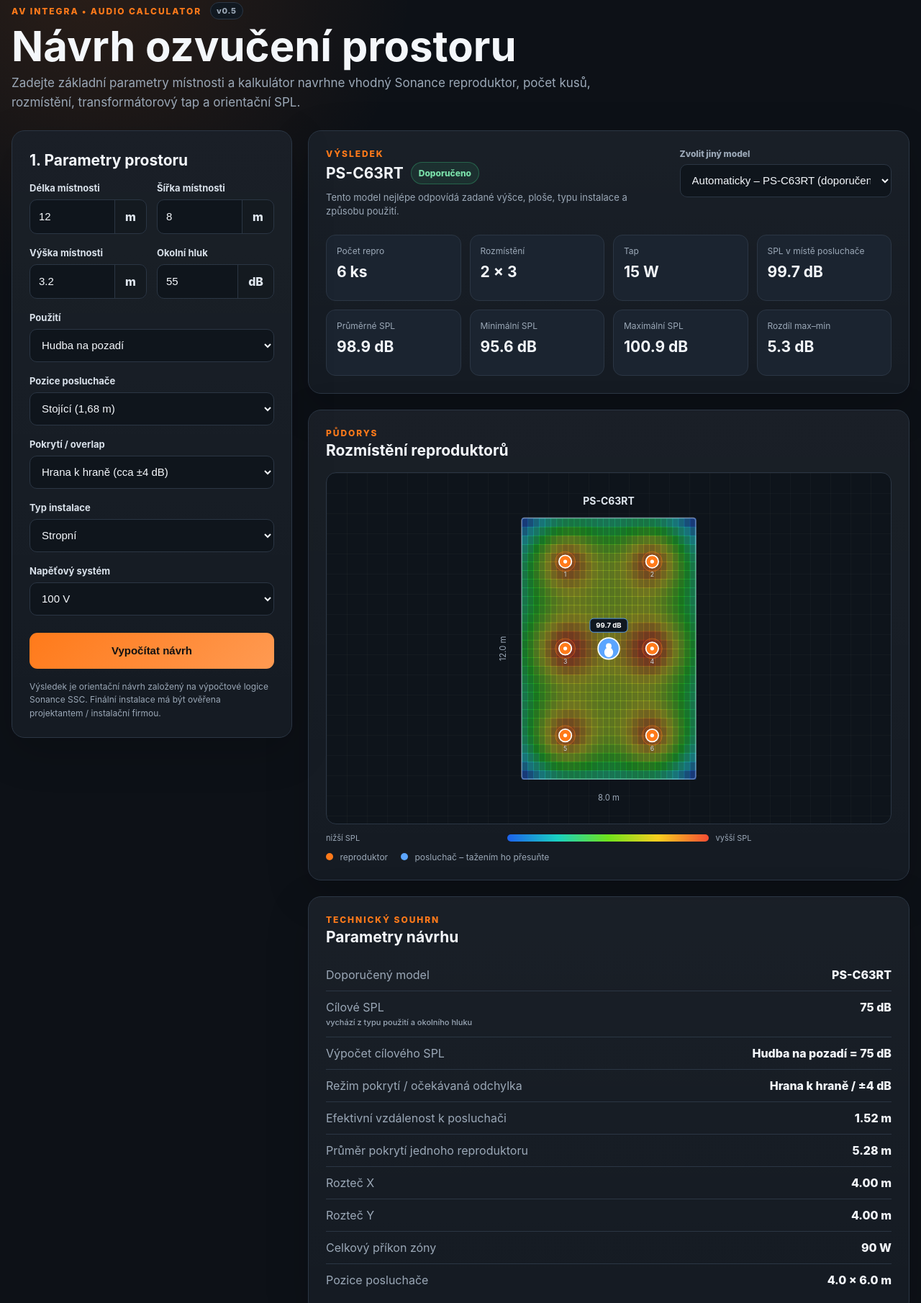
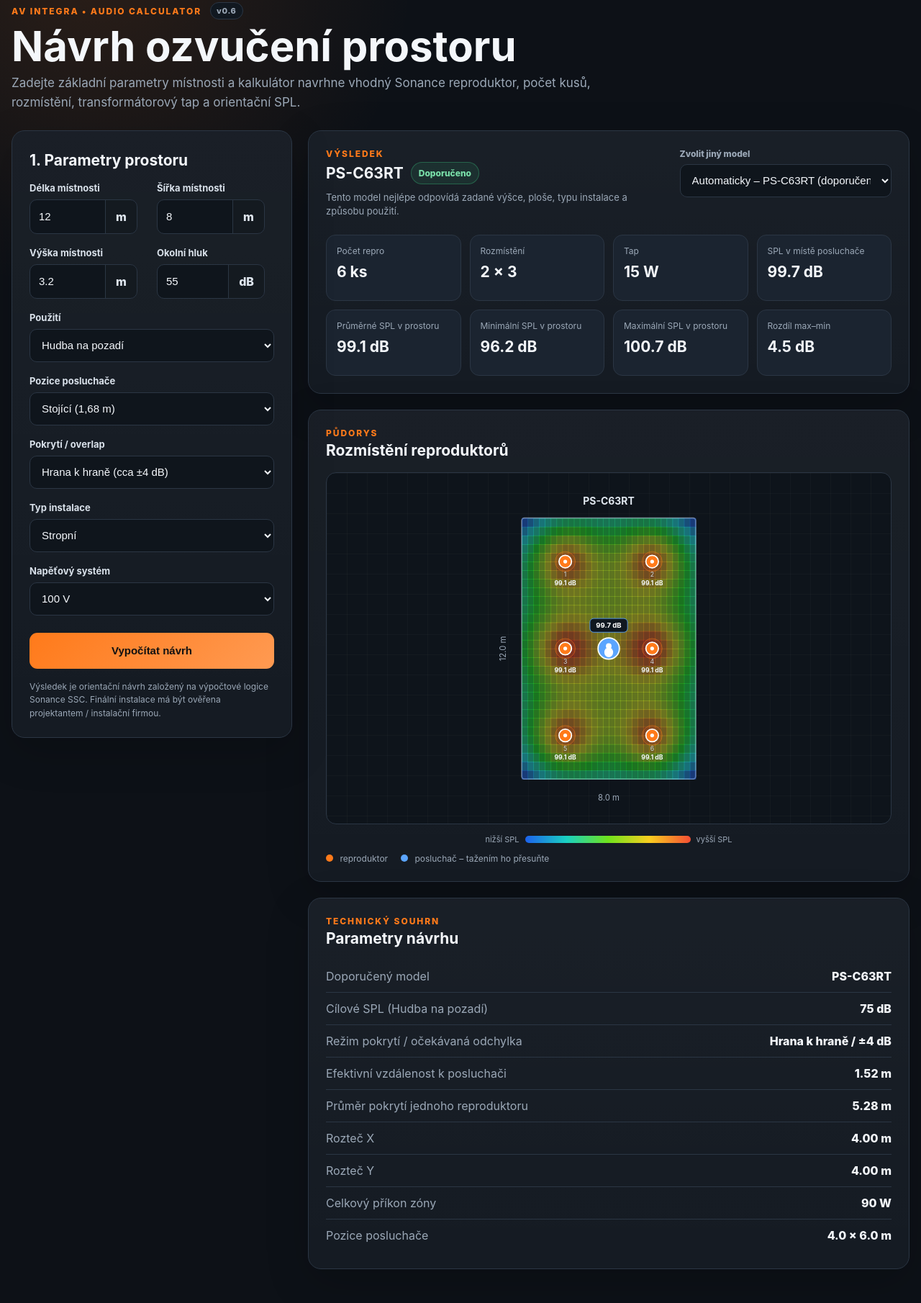
Before and after one commit to sebecomujebe/Audio-calculator, a plain HTML site: page index.html in a window 1280 px wide. Shown: the part 41-1851 px from the top of the page at 72% size. Drawn offline with Linux system fonts and the light colour scheme.

Commit message:
Add files via upload
0,6

```diff
--- a/app.js
+++ b/app.js
@@ -1,4 +1,4 @@
-const APP_VERSION = "0.5";
+const APP_VERSION = "0.6";
 const FEET_PER_METER = 3.28084;
 const SPL_REFERENCE_DISTANCE_FT = 3.28084;
 const MIN_LISTENER_DISTANCE_FT = 0.5;
@@ -233,11 +233,13 @@ function calculatePlacements(coverage) {
 function calculatePower({speaker, targetSPL, ambientNoise, useCase, voltage}, coverage) {
   const headroom = HEADROOM_BY_APPLICATION[useCase] || 10;
   const distanceLoss = 20 * Math.log10(coverage.listenerDistance / SPL_REFERENCE_DISTANCE_FT);
+  const arrayGain = 10 * Math.log10(Math.max(1, coverage.count));
 
-  // For tap selection, estimate required level from one speaker at the nominal listener distance.
+  // Stejná logika jako SSC: potřebný tap zohledňuje cílové SPL,
+  // headroom, citlivost, nominální vzdálenost a počet repro.
   const requiredTap = Math.pow(
     10,
-    (targetSPL + headroom - speaker.sensitivity + distanceLoss) / 10
+    (targetSPL + headroom - speaker.sensitivity + distanceLoss - arrayGain) / 10
   );
 
   const taps = voltage === "100V" ? speaker.taps100 : speaker.taps;
@@ -256,9 +258,20 @@ function calculatePower({speaker, targetSPL, ambientNoise, useCase, voltage}, co
     }
   }
 
+  const singleSpeakerSPL =
+    speaker.sensitivity +
+    10 * Math.log10(recommendedTap) -
+    distanceLoss;
+
+  const combinedSPL =
+    singleSpeakerSPL +
+    arrayGain;
+
   return {
     requiredTap,
     recommendedTap,
+    singleSpeakerSPL,
+    combinedSPL,
     totalPower: recommendedTap * coverage.count
   };
 }
@@ -284,6 +297,44 @@ function calculateSPLAtPoint({xFt, yFt, listenerHeightFt, placements, mountingHe
   }
 
   return 10 * Math.log10(Math.max(totalIntensity, 1e-12));
+}
+
+
+function calculateSPLStatsLikeSSC({
+  lengthFt,
+  widthFt,
+  placements,
+  mountingHeightFt,
+  listenerHeightFt,
+  speaker,
+  tap
+}) {
+  const stepFt = 3;
+  const values = [];
+
+  for (let xFt = stepFt; xFt < widthFt; xFt += stepFt) {
+    for (let yFt = stepFt; yFt < lengthFt; yFt += stepFt) {
+      values.push(calculateSPLAtPoint({
+        xFt, yFt, listenerHeightFt, placements, mountingHeightFt, speaker, tap
+      }));
+    }
+  }
+
+  if (!values.length) {
+    return { min: 0, max: 0, average: 0, spread: 0, variation: 0 };
+  }
+
+  const min = Math.min(...values);
+  const max = Math.max(...values);
+  const average = values.reduce((a,b) => a + b, 0) / values.length;
+
+  return {
+    min,
+    max,
+    average,
+    spread: max - min,
+    variation: (max - min) / 2
+  };
 }
 
 function calculateHeatmap({
@@ -408,6 +459,9 @@ function drawFloorPlan({
         <circle cx="${cx}" cy="${cy}" r="${radius}" fill="#ff7a1a" stroke="#fff" stroke-width="2"/>
         <circle cx="${cx}" cy="${cy}" r="3" fill="#fff"/>
         <text x="${cx}" y="${cy + 24}" text-anchor="middle" fill="#d0d7df" font-size="10">${idx + 1}</text>
+        <text x="${cx}" y="${cy + 38}" text-anchor="middle" fill="#f4f7fb" font-size="10" font-weight="700">
+          ${appState.latest?.power?.singleSpeakerSPL?.toFixed(1) ?? "—"} dB
+        </text>
       </g>`;
   }).join("");
 
@@ -680,6 +734,16 @@ function calculate() {
     tap: power.recommendedTap
   });
 
+  const splStats = calculateSPLStatsLikeSSC({
+    lengthFt,
+    widthFt,
+    placements,
+    mountingHeightFt,
+    listenerHeightFt,
+    speaker,
+    tap: power.recommendedTap
+  });
+
   if (appState.listenerXFt === null || appState.listenerXFt > widthFt) {
     appState.listenerXFt = widthFt / 2;
   }
@@ -702,7 +766,7 @@ function calculate() {
     recommendedSpeaker,
     speakerType,
     targetSPL,
-    heatmap,
+    heatmap: splStats,
     power,
     coverage,
     recommendedCoverage
@@ -714,19 +778,19 @@ function calculate() {
   document.getElementById("layoutValue").textContent = `${coverage.columns} × ${coverage.rows}`;
   document.getElementById("tapValue").textContent = `${power.recommendedTap} W`;
   document.getElementById("listenerSplValue").textContent = `${listenerSPL.toFixed(1)} dB`;
-  document.getElementById("averageSplValue").textContent = `${heatmap.average.toFixed(1)} dB`;
-  document.getElementById("minimumSplValue").textContent = `${heatmap.min.toFixed(1)} dB`;
-  document.getElementById("maximumSplValue").textContent = `${heatmap.max.toFixed(1)} dB`;
-  document.getElementById("spreadSplValue").textContent = `${heatmap.spread.toFixed(1)} dB`;
+  document.getElementById("averageSplValue").textContent = `${splStats.average.toFixed(1)} dB`;
+  document.getElementById("minimumSplValue").textContent = `${splStats.min.toFixed(1)} dB`;
+  document.getElementById("maximumSplValue").textContent = `${splStats.max.toFixed(1)} dB`;
+  document.getElementById("spreadSplValue").textContent = `${splStats.spread.toFixed(1)} dB`;
 
   document.getElementById("recommendedModelValue").textContent = recommendedSpeaker.model;
-  document.getElementById("targetSplValue").textContent = `${targetSPL.toFixed(0)} dB`;
   const uc = USE_CASES[useCase];
   const ambientBased = ambientNoise + uc.snrAboveAmbient;
-  const basisText = targetSPL > uc.targetSPL
-    ? `${ambientNoise.toFixed(0)} dB hluk + ${uc.snrAboveAmbient} dB rezerva`
-    : `${uc.label} = ${uc.targetSPL} dB`;
-  document.getElementById("targetSplBasisValue").textContent = basisText;
+  const targetSource = targetSPL > uc.targetSPL
+    ? `${uc.label}; ${ambientNoise.toFixed(0)} dB hluk + ${uc.snrAboveAmbient} dB rezerva`
+    : uc.label;
+  document.getElementById("targetSplLabel").textContent = `Cílové SPL (${targetSource})`;
+  document.getElementById("targetSplValue").textContent = `${targetSPL.toFixed(0)} dB`;
   document.getElementById("coverageModeValue").textContent =
     `${coverage.densityLabel} / ±${coverage.expectedSPLVariation} dB`;
   document.getElementById("listenerDistanceValue").textContent = formatMetersFromFeet(coverage.listenerDistance);
@@ -739,7 +803,7 @@ function calculate() {
 
   appState.latest = {
     lengthM, widthM, lengthFt, widthFt,
-    placements, coverage, speaker, power, heatmap,
+    placements, coverage, speaker, power, heatmap, splStats,
     recommendedSpeaker, recommendedCoverage,
     listenerHeightFt, mountingHeightFt
   };
--- a/index.html
+++ b/index.html
@@ -4,13 +4,13 @@
   <meta charset="UTF-8" />
   <meta name="viewport" content="width=device-width, initial-scale=1.0" />
   <title>Audio Calculator</title>
-  <link rel="stylesheet" href="style.css?v=0.5" />
+  <link rel="stylesheet" href="style.css?v=0.6" />
 </head>
 <body>
   <main class="app-shell">
     <section class="hero">
       <div>
-        <div class="hero-meta"><div class="eyebrow">AV INTEGRA • AUDIO CALCULATOR</div><div class="version-badge">v0.5</div></div>
+        <div class="hero-meta"><div class="eyebrow">AV INTEGRA • AUDIO CALCULATOR</div><div class="version-badge">v0.6</div></div>
         <h1>Návrh ozvučení prostoru</h1>
         <p class="lead">Zadejte základní parametry místnosti a kalkulátor navrhne vhodný Sonance reproduktor, počet kusů, rozmístění, transformátorový tap a orientační SPL.</p>
       </div>
@@ -24,7 +24,7 @@
           <label>
             <span>Délka místnosti</span>
             <div class="field-with-unit">
-              <input id="length" type="number" min="1" step="0.1" value="12" />
+              <input id="length" type="number" max="9999" min="1" step="0.1" value="12" />
               <span>m</span>
             </div>
           </label>
@@ -32,7 +32,7 @@
           <label>
             <span>Šířka místnosti</span>
             <div class="field-with-unit">
-              <input id="width" type="number" min="1" step="0.1" value="8" />
+              <input id="width" type="number" max="9999" min="1" step="0.1" value="8" />
               <span>m</span>
             </div>
           </label>
@@ -40,7 +40,7 @@
           <label>
             <span>Výška místnosti</span>
             <div class="field-with-unit">
-              <input id="height" type="number" min="2" step="0.1" value="3.2" />
+              <input id="height" type="number" max="9999" min="2" step="0.1" value="3.2" />
               <span>m</span>
             </div>
           </label>
@@ -96,7 +96,7 @@
         <label id="pendantHeightRow" class="hidden">
           <span>Výška zavěšení reproduktoru</span>
           <div class="field-with-unit">
-            <input id="pendantHeight" type="number" min="2" step="0.1" value="3" />
+            <input id="pendantHeight" type="number" max="9999" min="2" step="0.1" value="3" />
             <span>m</span>
           </div>
         </label>
@@ -154,15 +154,15 @@
               <strong id="listenerSplValue">—</strong>
             </div>
             <div class="stat">
-              <span class="stat-label">Průměrné SPL</span>
+              <span class="stat-label">Průměrné SPL v prostoru</span>
               <strong id="averageSplValue">—</strong>
             </div>
             <div class="stat">
-              <span class="stat-label">Minimální SPL</span>
+              <span class="stat-label">Minimální SPL v prostoru</span>
               <strong id="minimumSplValue">—</strong>
             </div>
             <div class="stat">
-              <span class="stat-label">Maximální SPL</span>
+              <span class="stat-label">Maximální SPL v prostoru</span>
               <strong id="maximumSplValue">—</strong>
             </div>
             <div class="stat">
@@ -184,10 +184,12 @@
             <svg id="floorPlan" viewBox="0 0 900 560" role="img" aria-label="Půdorys místnosti"></svg>
           </div>
 
-          <div class="heatmap-scale">
-            <span>nižší SPL</span>
-            <div class="heatbar"></div>
-            <span>vyšší SPL</span>
+          <div class="heatmap-scale-wrap">
+            <div class="heatmap-scale">
+              <span>nižší SPL</span>
+              <div class="heatbar"></div>
+              <span>vyšší SPL</span>
+            </div>
           </div>
           <div class="legend">
             <span><i class="legend-dot speaker-dot"></i> reproduktor</span>
@@ -205,8 +207,10 @@
 
           <dl class="summary-list">
             <div><dt>Doporučený model</dt><dd id="recommendedModelValue">—</dd></div>
-            <div class="summary-explained"><dt>Cílové SPL <span class="help-text">vychází z typu použití a okolního hluku</span></dt><dd id="targetSplValue">75 dB</dd></div>
-            <div><dt>Výpočet cílového SPL</dt><dd id="targetSplBasisValue">—</dd></div>
+            <div class="summary-explained">
+              <dt id="targetSplLabel">Cílové SPL</dt>
+              <dd id="targetSplValue">75 dB</dd>
+            </div>
             <div><dt>Režim pokrytí / očekávaná odchylka</dt><dd id="coverageModeValue">—</dd></div>
             <div><dt>Efektivní vzdálenost k posluchači</dt><dd id="listenerDistanceValue">—</dd></div>
             <div><dt>Průměr pokrytí jednoho reproduktoru</dt><dd id="coverageDiameterValue">—</dd></div>
@@ -220,6 +224,6 @@
     </section>
   </main>
 
-  <script src="app.js?v=0.5"></script>
+  <script src="app.js?v=0.6"></script>
 </body>
 </html>
--- a/style.css
+++ b/style.css
@@ -433,3 +433,50 @@ input[type="number"]::-webkit-outer-spin-button {
 .summary-explained dt {
   align-self: center;
 }
+
+/* v0.6 – kompaktnější rozměrová pole */
+.grid-2 .field-with-unit,
+#pendantHeightRow .field-with-unit {
+  width: 150px;
+  max-width: 100%;
+}
+
+.grid-2 label {
+  min-width: 0;
+}
+
+.grid-2 input[type="number"] {
+  min-width: 0;
+}
+
+/* Kompaktní a vystředěná legenda heatmapy */
+.heatmap-scale-wrap {
+  display: flex;
+  justify-content: center;
+  width: 100%;
+  margin-top: 14px;
+}
+
+.heatmap-scale {
+  display: flex;
+  align-items: center;
+  justify-content: center;
+  gap: 8px;
+  margin-top: 0;
+  width: auto;
+  color: var(--muted);
+  font-size: 11px;
+  white-space: nowrap;
+}
+
+.heatbar {
+  width: 230px;
+  max-width: 38vw;
+  flex: 0 1 230px;
+}
+
+@media (max-width: 520px) {
+  .heatbar {
+    width: 150px;
+  }
+}
```
